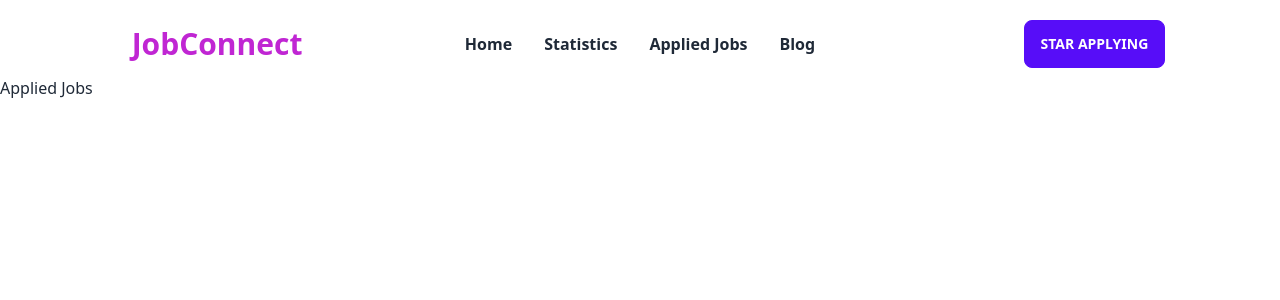
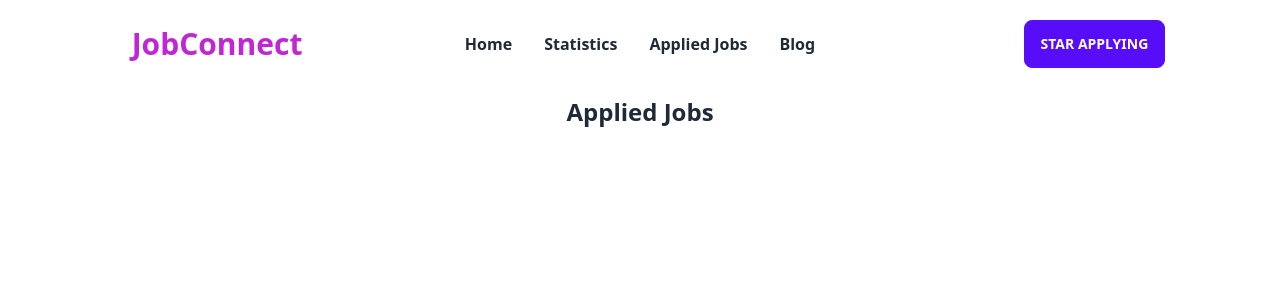
Before and after one commit to Bajlar/career-hub, a React (Vite) app: page /job in a window 1280 px wide. Shown: the top 300 px of the page. Built offline with nearby package versions, Linux system fonts and the light colour scheme.

Commit message:
details button clickable

```diff
--- a/src/components/AppliedJobs/AppliedJobs.jsx
+++ b/src/components/AppliedJobs/AppliedJobs.jsx
@@ -2,8 +2,8 @@ import React from 'react';
 
 const AppliedJobs = () => {
   return (
-    <div>
-      <h2>Applied Jobs</h2>
+    <div className='w-10/12 mx-auto'>
+      <h2 className='text-2xl text-center font-bold mt-5'>Applied Jobs</h2>
     </div>
   );
 };
--- a/src/components/FeaturesJob/FeaturesJob.jsx
+++ b/src/components/FeaturesJob/FeaturesJob.jsx
@@ -1,4 +1,5 @@
-import React, { useState } from 'react';
+
+import React from 'react';
 import { useLoaderData } from 'react-router-dom';
 import SingleFeature from '../SingleFeature/SingleFeature';
 
@@ -9,9 +10,10 @@ const FeaturesJob = () => {
   const [details, setDetails] = featuresJob;
 
   const handleDetails = (featuresJob) => {
+    console.log('btn click');
     // console.log(featuresJob);
-    const newDetails = [...details, featuresJob];
-    setDetails(newDetails);
+    // const newDetails = [...details, featuresJob];
+    // setDetails(newDetails);
   }
 
   return (
--- a/src/components/ViewDetails/ViewDetails.jsx
+++ b/src/components/ViewDetails/ViewDetails.jsx
@@ -2,8 +2,8 @@
 
 // const ViewDetails = () => {
 //   return (
-//     <div>
-
+//     <div className='w-10/12 mx-auto'>
+//       <h2 className='text-2xl text-center font-bold mt-5'>View Details</h2>
 //     </div>
 //   );
 // };
```
Also changed, not shown: text.txt (added).
